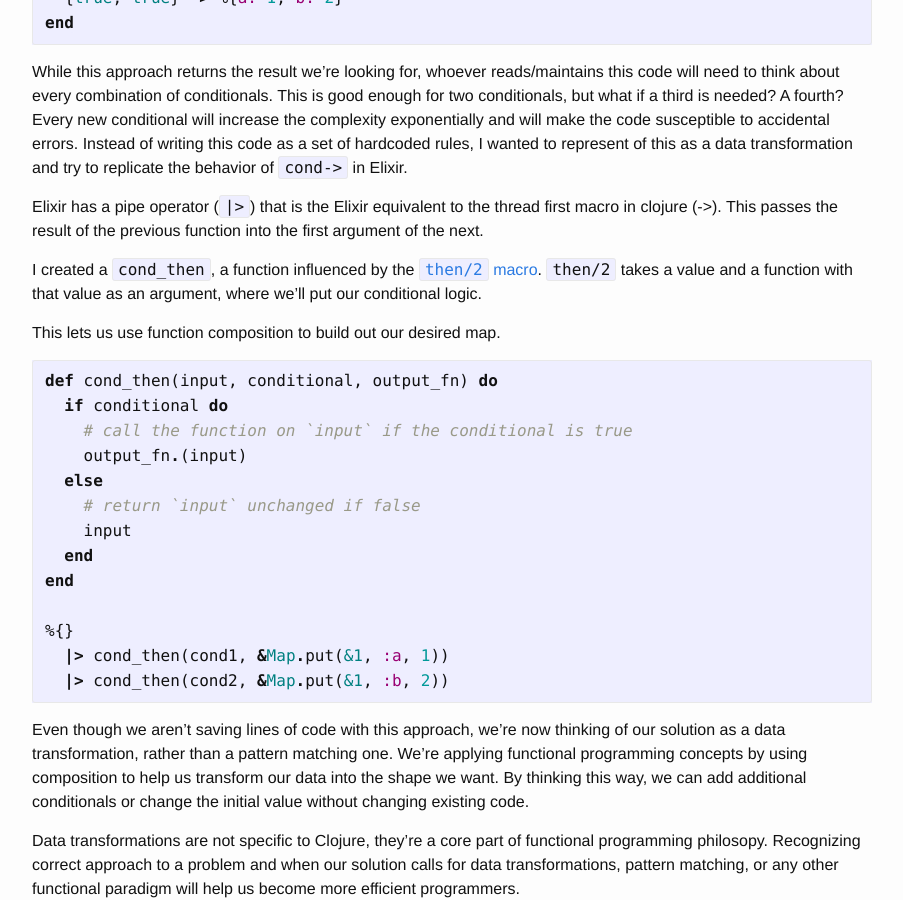
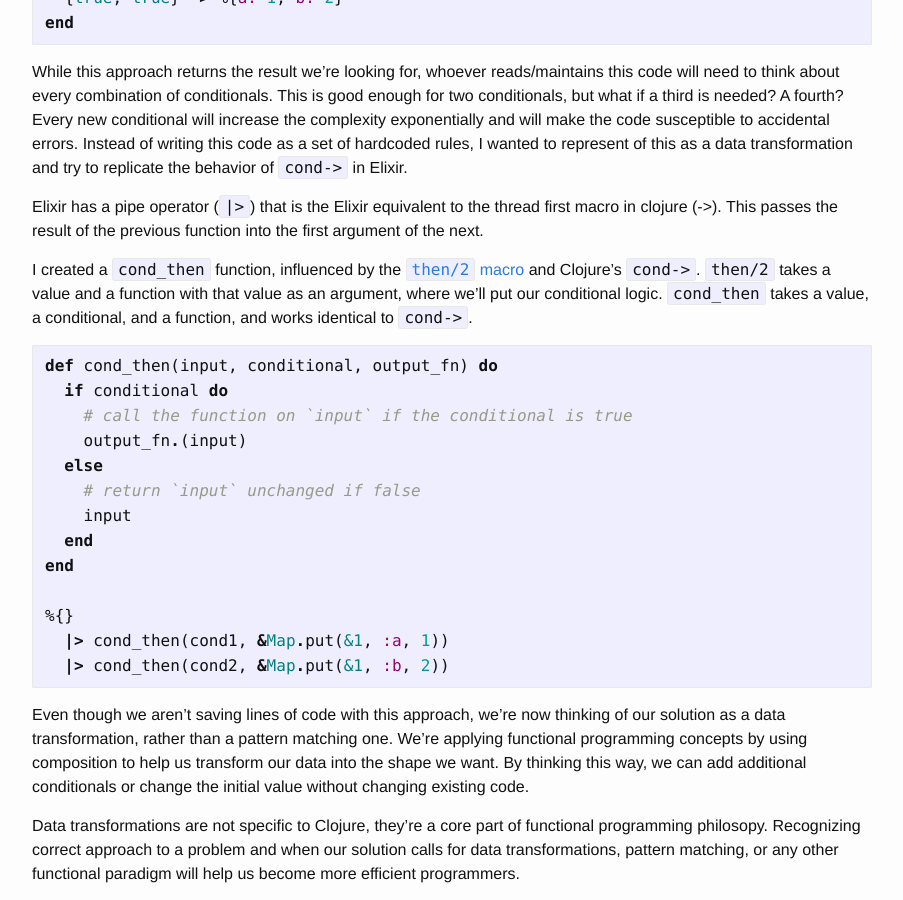
Before and after one commit to joannecheng/joannecheng.github.io, a Jekyll site: the page built from _posts/2024-03-29-elixir-then.markdown, in a window 1280 px wide and 900 px high, scrolled down 755 px. Shown: the whole window, without its empty margins (188-1091 px from the left). Built offline with Jekyll 4.4.1, drawn with Linux system fonts in a browser that asks for light colours; nearby versions of some CDN libraries; library files that are not in the unit come from our copies.

Commit message:
punctuation

````diff
--- a/_posts/2024-03-29-elixir-then.markdown
+++ b/_posts/2024-03-29-elixir-then.markdown
@@ -36,11 +36,9 @@ Instead of writing this code as a set of hardcoded rules, I wanted to represent
 Elixir has a pipe operator (`|>`) that is the Elixir equivalent to the thread first macro in clojure (->).
 This passes the result of the previous function into the first argument of the next.
 
-I created a `cond_then`, a function influenced by the [`then/2` macro](https://hexdocs.pm/elixir/1.12.3/Kernel.html#then/2).
- `then/2` takes a value and a function with that value as an argument, where we'll put our conditional logic.
-
-This lets us use function composition to build out our desired map.
-
+I created a `cond_then` function, influenced by the [`then/2` macro](https://hexdocs.pm/elixir/1.12.3/Kernel.html#then/2) and Clojure's `cond->`.
+`then/2` takes a value and a function with that value as an argument, where we'll put our conditional logic.
+`cond_then` takes a value, a conditional, and a function, and works identical to `cond->`.
 
 ```elixir
 def cond_then(input, conditional, output_fn) do
````
